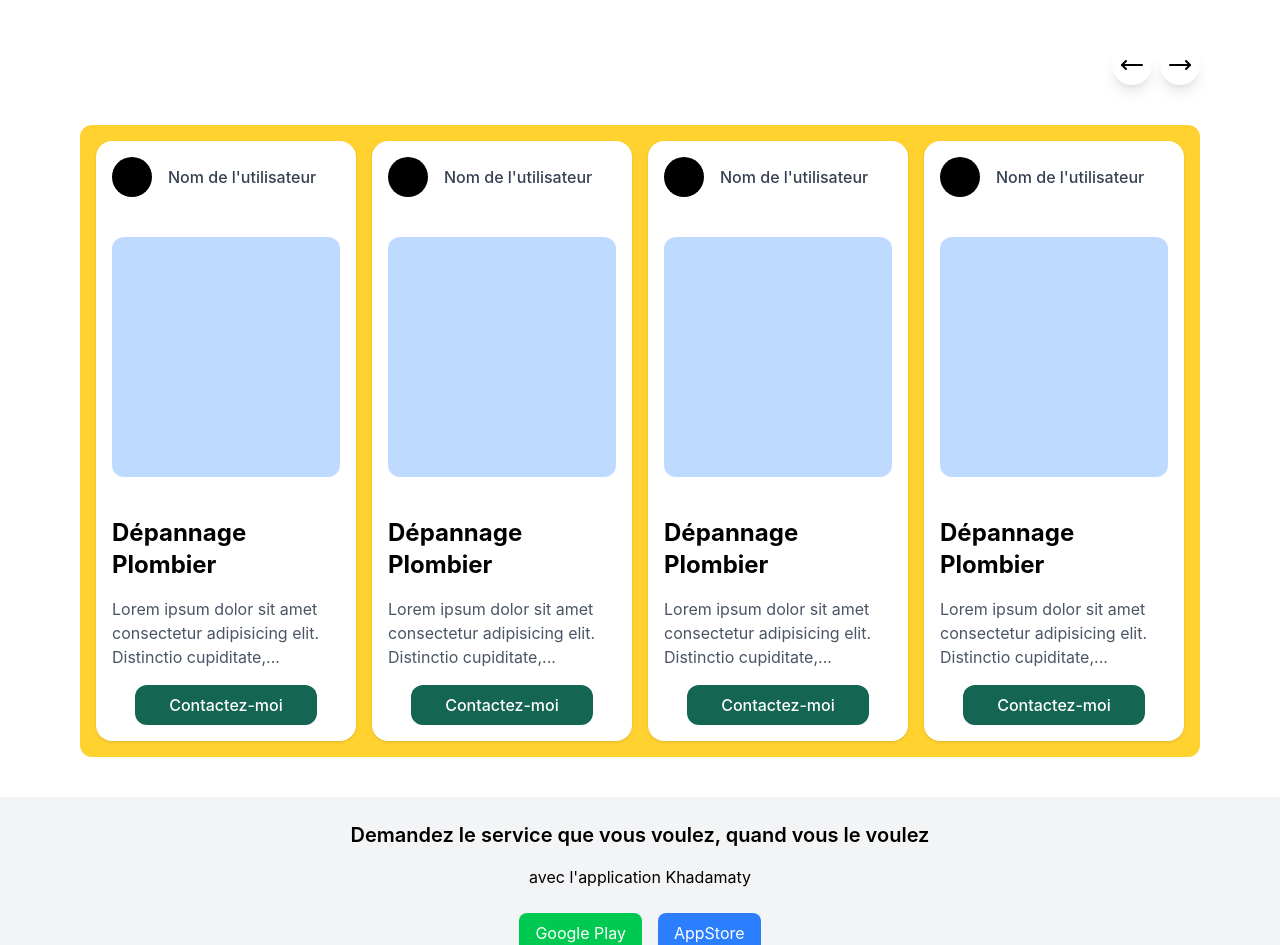
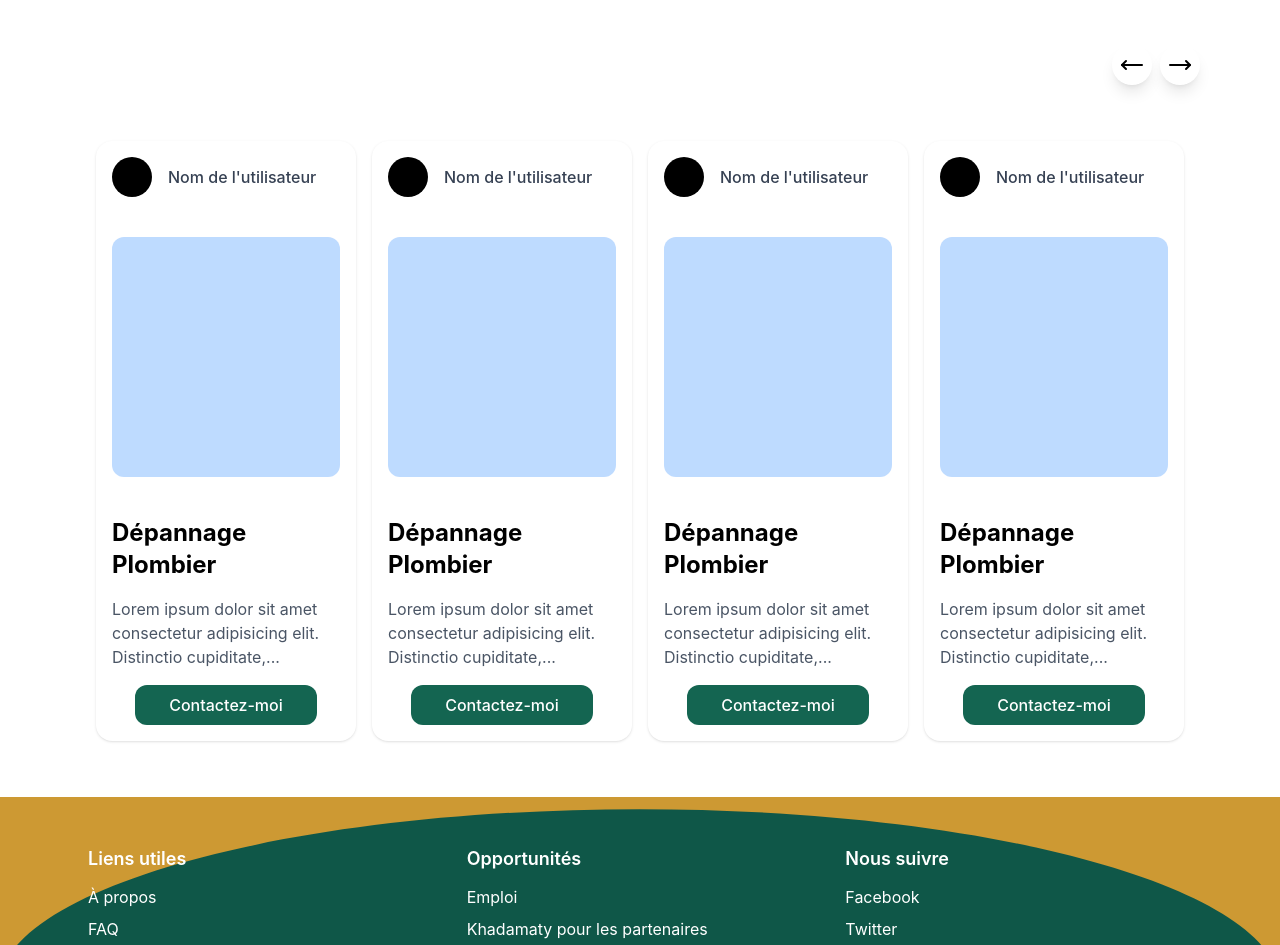
Before and after one commit to aminebk99/khadamaty-v1, a React (Vite) app: page / in a window 1280 px wide. Shown: the part 1187-2132 px from the top of the page. Built offline with nearby package versions, Linux system fonts and the light colour scheme.

Commit message:
commit logo

```diff
--- a/src/components/HomeContent/Service.tsx
+++ b/src/components/HomeContent/Service.tsx
@@ -20,7 +20,7 @@
           </span>
         </div>
 
-        <div className="w-full grid sm:grid-cols-1 md:grid-cols-2 lg:grid-cols-4 gap-4 bg-amber-300 p-4 rounded-xl">
+        <div className="w-full grid sm:grid-cols-1 md:grid-cols-2 lg:grid-cols-4 gap-4 p-4 rounded-xl">
           {[1, 2, 3, 4].map((item) => (
             <div key={item} className="p-4 rounded-2xl shadow w-full bg-white">
               <div className="flex items-center">
--- a/src/pages/HomePage.tsx
+++ b/src/pages/HomePage.tsx
@@ -12,7 +12,7 @@
       <Hero />
       <Categories />
       <Service />
-      <MainContent />
+      {/* <MainContent /> */}
 
       <Footer />
     </div>
```
